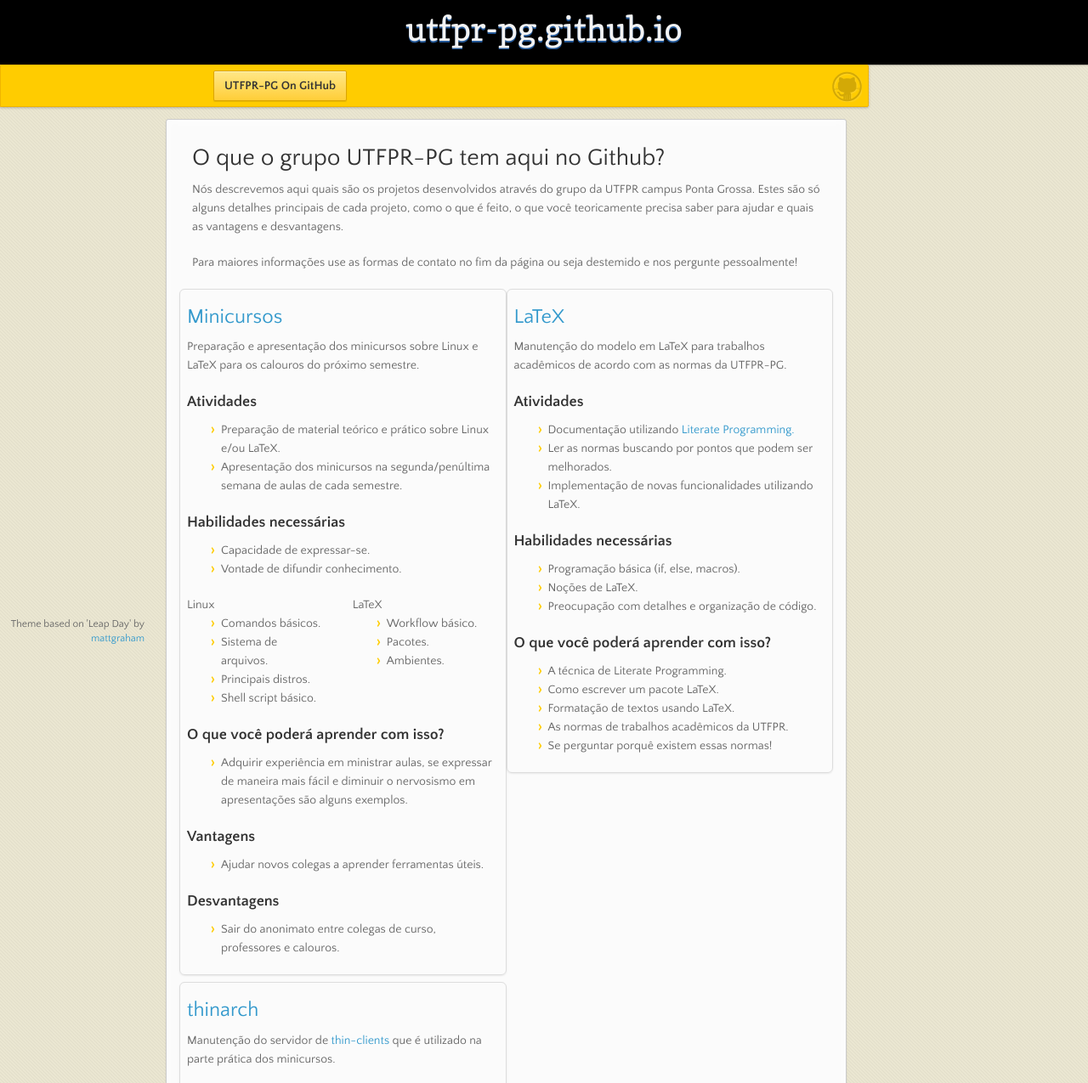
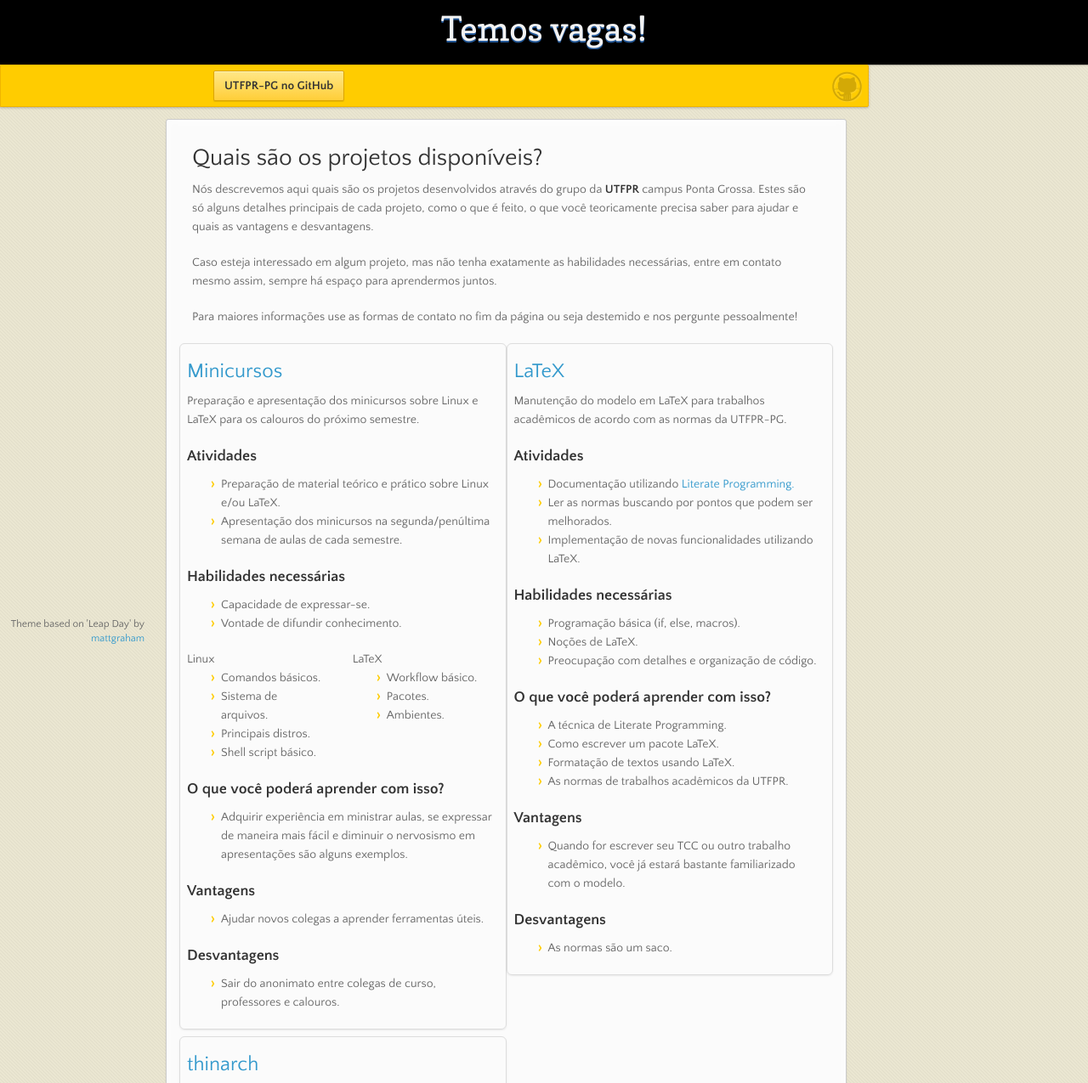
Before and after one commit to UTFPR-PG/utfpr-pg.github.io, a plain HTML site: page index.html in a window 1280 px wide. Shown: the top 1275 px of the page at 85% size. Drawn offline with nearby package versions, Linux system fonts and the light colour scheme.

Commit message:
modificação do título

```diff
--- a/index.html
+++ b/index.html
@@ -20,12 +20,12 @@
   <body>
 
     <header>
-	<h1>utfpr-pg.github.io</h1>
+	<h1>Temos vagas!</h1>
     </header>
 
     <div id="banner" class="hidden-xs">
       <span id="logo"></span>
-      <a href="https://github.com/UTFPR-PG" class="button fork" target="_new"><strong>UTFPR-PG On GitHub</strong></a>
+      <a href="https://github.com/UTFPR-PG" class="button fork" target="_new"><strong>UTFPR-PG no GitHub</strong></a>
     </div>
 
     <div class="wrapper">
@@ -38,7 +38,7 @@
 
 	<div class="row">
 	  <div class="col-md-12 col-xs-10">
-	    <h1>O que o grupo UTFPR-PG tem aqui no Github?</h1>
+	    <h1>Quais são os projetos disponíveis?</h1>
 	  </div>
 
 	  <div class="col-xs-2 visible-xs">
@@ -48,7 +48,10 @@
 
 	<div class="row">
 	  <div class="col-md-12">
-      <p>Nós descrevemos aqui quais são os projetos desenvolvidos através do grupo da UTFPR campus Ponta Grossa. Estes são só alguns detalhes principais de cada projeto, como o que é feito, o que você teoricamente precisa saber para ajudar e quais as vantagens e desvantagens.</p>
+      <p>Nós descrevemos aqui quais são os projetos desenvolvidos através do grupo da <strong>UTFPR</strong> campus Ponta Grossa. Estes são só alguns detalhes principais de cada projeto, como o que é feito, o que você teoricamente precisa saber para ajudar e quais as vantagens e desvantagens.</p>
+
+      <p>Caso esteja interessado em algum projeto, mas não tenha exatamente as habilidades necessárias, entre em contato mesmo assim, sempre há espaço para aprendermos juntos.</p>
+
       <p>Para maiores informações use as formas de contato no fim da página ou seja destemido e nos pergunte pessoalmente!</p>
 	  </div>
 	</div>
@@ -132,8 +135,18 @@
 	      <li>Como escrever um pacote LaTeX.</li>
 	      <li>Formatação de textos usando LaTeX.</li>
 	      <li>As normas de trabalhos acadêmicos da UTFPR.</li>
-	      <li>Se perguntar porquê existem essas normas!</li>
 	    </ul>
+
+	    <h3><strong>Vantagens</strong></h3>
+	    <ul>
+	      <li>Quando for escrever seu TCC ou outro trabalho acadêmico, você já estará bastante familiarizado com o modelo.</li>
+	    </ul>
+
+	    <h3><strong>Desvantagens</strong></h3>
+	    <ul>
+	      <li>As normas são um saco.</li>
+	    </ul>
+
 	  </div>
 	</div>
 
```
